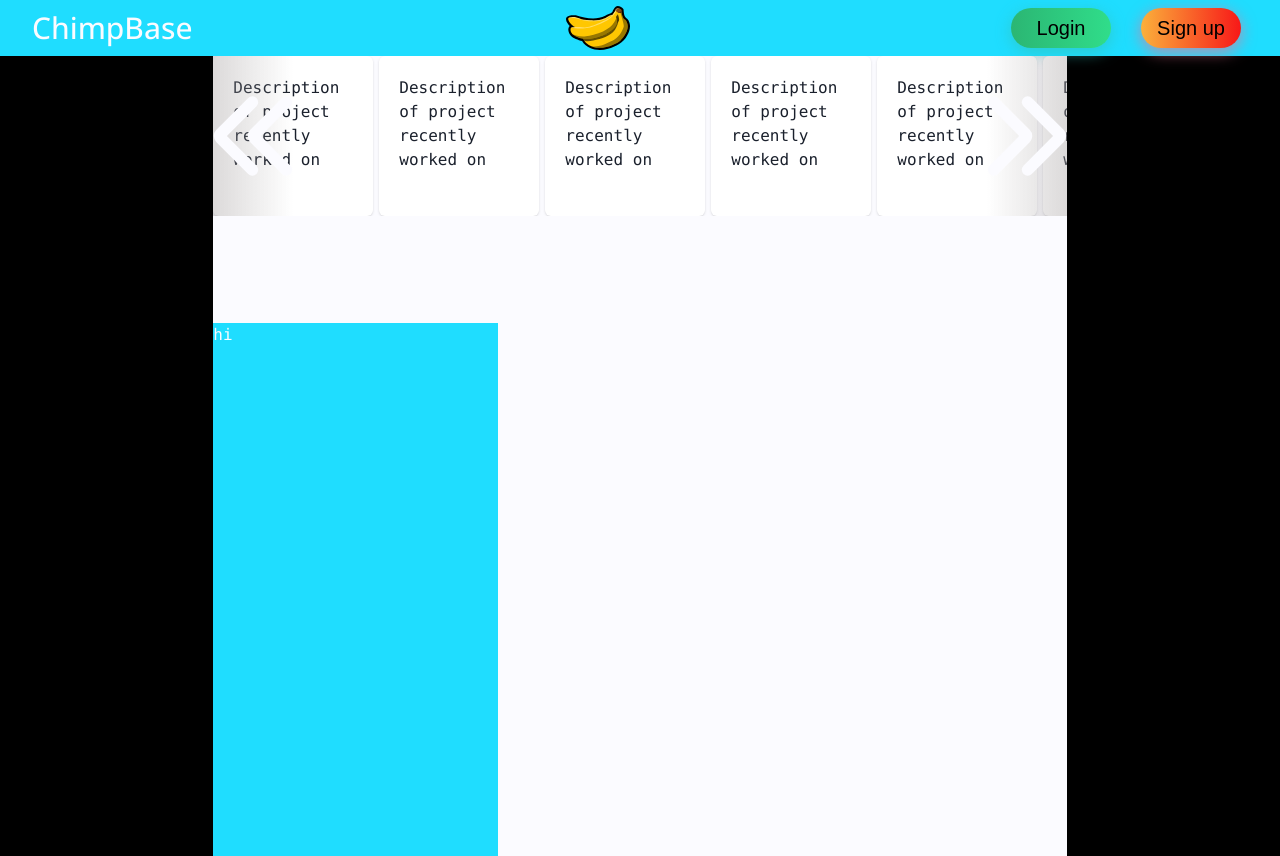
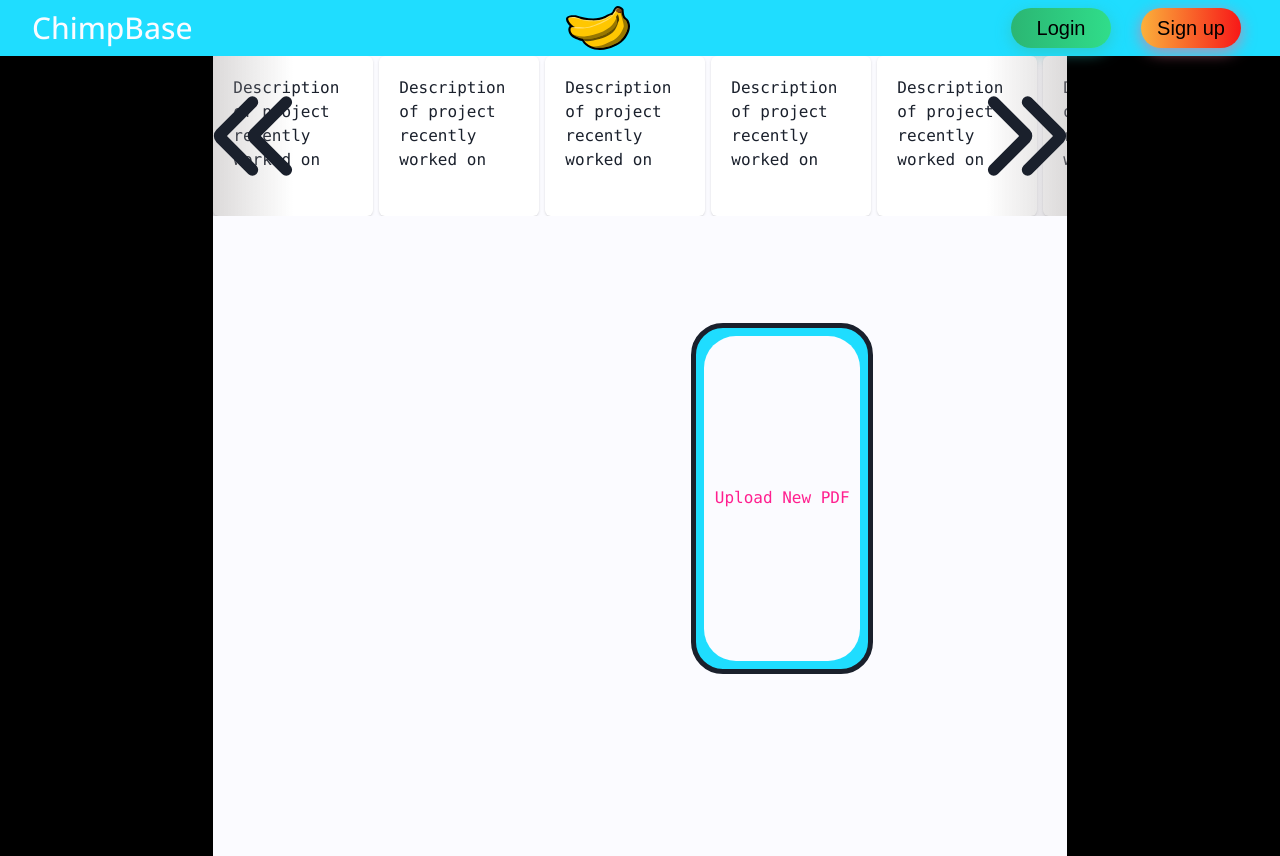
Before and after one commit to lputnam2000/myAITutor, a Next.js app in the folder web/: page /home in a window 1280 px wide. Built offline with nearby package versions, Linux system fonts and the light colour scheme; no server answers.

Commit message:
First Working Version of s3 upload!

```diff
--- /dev/null
+++ b/web/components/UIComponents/Upload.jsx
@@ -0,0 +1,124 @@
+import React, { useRef, useState } from "react";
+import styled from "styled-components"
+import {
+    Modal,
+    ModalOverlay,
+    ModalContent,
+    ModalHeader,
+    ModalFooter,
+    ModalBody,
+    ModalCloseButton,
+    useDisclosure,
+    Button,
+} from '@chakra-ui/react'
+
+const theme = {
+    primary: '#FBFBFF',
+    secondary: '#000000',
+    green: '#39ff14',
+    blue: '#1FDDFF',
+    pink: '#FF1f8f'
+}
+
+const DottedRound = styled.div`
+    width: 100%;
+    border: none;
+    height: 100%;
+    border-radius: 2rem;
+    display: flex;
+    flex-direction: column;
+    justify-content: center;
+    background-color: ${theme.primary};
+`;
+
+const Directions = styled.div`
+    margin: 0 auto 0 auto;
+    color: ${theme.pink};
+`
+
+const Container = styled.div`
+    width: 100%;
+    height: 100%;
+    border: solid;
+    border-width: 5px;
+    border-radius: 2rem;
+    padding: .5rem;
+    background-color: ${theme.blue};
+    transition: transform ease .5s, box-shadow ease .5s;
+    &:hover {
+        transform: translate(-0.125rem, -0.125rem);
+        box-shadow: .125rem .125rem 0px rgba(0,0,0,1);
+    }
+    &:hover ${Directions} {
+        color: ${theme.blue};
+      }
+      &:hover ${DottedRound} {
+        background-color: ${theme.pink};
+    }
+`;
+
+const PopButton = styled.button`
+    width: 100%;
+    height: 100%;
+    border: solid;
+    border-width: 5px;
+    border-radius: 2rem;
+    padding: .5rem;
+    background-color: ${theme.blue};
+    transition: transform ease .5s, box-shadow ease .5s;
+    &:hover {
+        transform: translate(-0.125rem, -0.125rem);
+        box-shadow: .125rem .125rem 0px rgba(0,0,0,1);
+    }
+`
+
+export default function Upload({ handleFile }) {
+
+    const { isOpen, onOpen, onClose } = useDisclosure("");
+    const hiddenFileInput = React.useRef(null);
+
+
+
+    const handleFileButtonClick = () => {
+        hiddenFileInput.current.click();
+    };
+
+    const handleFileChange = event => {
+        const fileUploaded = event.target.files[0];
+        handleFile(fileUploaded);
+    };
+
+    return (<>
+
+        <Modal isOpen={isOpen} onClose={onClose}>
+            <ModalOverlay />
+            <ModalContent bg={theme.primary} sx={{'border':'solid', 'border-width':'5px'}}>
+                <ModalHeader color={theme.secondary}>Upload a PDF</ModalHeader>
+                <ModalCloseButton />
+                <ModalBody>
+                    <PopButton bg={theme.secondary} onClick={handleFileButtonClick}>
+                        <span style={{ color: theme.primary }}>Upload a file</span>
+                    </PopButton>
+                    <input
+                        type="file"
+                        ref={hiddenFileInput}
+                        onChange={handleFileChange}
+                        style={{ display: 'none' }}
+                    />
+                </ModalBody>
+
+                <ModalFooter>
+                    <Button color={theme.secondary} mr={3} onClick={onClose}>
+                        Close
+                    </Button>
+                </ModalFooter>
+            </ModalContent>
+        </Modal>
+
+        <Container onClick={onOpen}>
+            <DottedRound>
+                <Directions>Upload New PDF</Directions>
+            </DottedRound>
+        </Container>
+    </>);
+}
--- a/web/package.json
+++ b/web/package.json
@@ -15,6 +15,7 @@
     "@emotion/styled": "^11.10.5",
     "@next-auth/mongodb-adapter": "^1.1.1",
     "@next/font": "13.1.6",
+    "aws-sdk": "^2.1313.0",
     "eslint": "8.33.0",
     "eslint-config-next": "13.1.6",
     "framer-motion": "^9.0.0",
--- /dev/null
+++ b/web/pages/api/getUploadURL.js
@@ -0,0 +1,60 @@
+import AWS from 'aws-sdk'
+import { getServerSession } from "next-auth/next"
+import { getSession } from "next-auth/react"
+import { authOptions } from 'pages/api/auth/[...nextauth]'
+
+
+
+const S3_BUCKET=process.env.AWS_UPLOAD_BUCKET;
+const REGION =process.env.AWS_REGION;
+const URL_EXPIRATION_TIME = 60; // in seconds
+
+const myBucket = new AWS.S3({
+    accessKeyId:process.env.AWS_ACCESS_ID,
+    secretAccessKey:process.env.AWS_ACCESS_KEY,
+    params: { Bucket: S3_BUCKET},
+    region: REGION,
+})
+
+function generatePreSignedPutUrl( fileName , fileType) {
+    let result = myBucket.getSignedUrlPromise('putObject', {
+        Key: fileName,
+        ContentType: fileType,
+        Expires: URL_EXPIRATION_TIME,
+    }).then((url)=> {return url} )
+    return result
+}
+
+export default async (req, res) => {
+  const session = await getServerSession(req, res, authOptions)
+  const body = req.body;
+  if (session) {
+    // Signed in
+    if (req.method == 'POST') {
+      //First, validate the data and send back an error message if data is invalid
+      if (body["fileName"] == null) {
+        res.status(400)
+        res.json({ "Error": "Please add a filename" })
+      }
+      else if (body["fileType"] != "application/pdf") {
+        res.status(400)
+        res.json({ "Error": "Please only upload pdf files" })
+      }
+      else {
+        //S3
+        await generatePreSignedPutUrl(body["fileName"], body["fileType"]).then((url) => {
+            res.status(200)
+            res.json({"signedUrl": url})
+        })
+      }
+    } else {
+      res.status(400)
+      res.json({ "Error": "This endpoint only accepts POST" })
+    }
+  } else {
+    // Not Signed in
+    res.status(401)
+    res.json({ "Error": "No authentication" })
+  }
+  res.end()
+}
--- a/web/pages/home.js
+++ b/web/pages/home.js
@@ -4,6 +4,34 @@ import { Card, CardHeader, CardBody, CardFooter, Text } from '@chakra-ui/react'
 import { ArrowLeftIcon, ArrowRightIcon } from '@chakra-ui/icons'
 import styles from '/styles/home.module.scss'
 
+import Upload from "../components/UIComponents/Upload";
+
+const sendS3 = (file) => {
+
+    const requestObject = {
+        method:'POST' ,
+        headers: {
+            'Content-Type': 'application/json',
+        },
+        body:JSON.stringify({
+            "fileName": "name1",
+            "fileType": "application/pdf"
+        })
+    }
+
+    fetch('/api/getUploadURL',requestObject)
+        .then(res => res.json())
+        .then(data => {
+            fetch(data["signedUrl"] , {
+                headers: {'content-type': 'application/pdf'},
+                method:'PUT',
+                body:file,
+            }).then((res) => {
+                return res.text()
+            }).then((txt) => {console.log(txt)})
+    })
+
+}
 
 export default function home() {
     return (
@@ -81,11 +109,11 @@ export default function home() {
                                 </div>
                             </div>
                         </div>
-                        <div className={`tw-bg-cbblue tw-row-start-2 tw-row-span-2`}>
-                            hi
-                        </div>
+
                         <div className={`tw-col-start-2 tw-col-span-2 tw-row-start-2 tw-row-span-2 tw-h-full tw-w-full tw-grid tw-grid-cols-3 tw-grid-rows-3 tw-grid-flow-row tw-place-content-evenly tw-gap-3`}>
-
+                            <div className={`tw-col-start-2 tw-col-span-1 tw-row-span-2 tw-h-full`}>
+                                <Upload handleFile={sendS3}></Upload>
+                            </div>
                         </div>
                     </div>
                 </div>
--- a/web/pages/index.js
+++ b/web/pages/index.js
@@ -1,123 +1,8 @@
-import Head from 'next/head'
-import Image from 'next/image'
-import { Inter } from '@next/font/google'
-import styles from '/styles/Home.module.css'
 
-const inter = Inter({ subsets: ['latin'] })
-
-export default function Home() {
-  return (
-    <>
-      <Head>
-        <title>Create Next App</title>
-        <meta name="description" content="Generated by create next app" />
-        <meta name="viewport" content="width=device-width, initial-scale=1" />
-        <link rel="icon" href="/favicon.ico" />
-      </Head>
-      <main className={styles.main}>
-        <div className={styles.description}>
-          <p>
-            Get started by editing&nbsp;
-            <code className={styles.code}>pages/index.js</code>
-          </p>
-          <div>
-            <a
-              href="https://vercel.com?utm_source=create-next-app&utm_medium=default-template&utm_campaign=create-next-app"
-              target="_blank"
-              rel="noopener noreferrer"
-            >
-              By{' '}
-              <Image
-                src="/vercel.svg"
-                alt="Vercel Logo"
-                className={styles.vercelLogo}
-                width={100}
-                height={24}
-                priority
-              />
-            </a>
-          </div>
-        </div>
-
-        <div className={styles.center}>
-          <Image
-            className={styles.logo}
-            src="/next.svg"
-            alt="Next.js Logo"
-            width={180}
-            height={37}
-            priority
-          />
-          <div className={styles.thirteen}>
-            <Image
-              src="/thirteen.svg"
-              alt="13"
-              width={40}
-              height={31}
-              priority
-            />
-          </div>
-        </div>
-
-        <div className={styles.grid}>
-          <a
-            href="https://nextjs.org/docs?utm_source=create-next-app&utm_medium=default-template&utm_campaign=create-next-app"
-            className={styles.card}
-            target="_blank"
-            rel="noopener noreferrer"
-          >
-            <h2 className={inter.className}>
-              Docs <span>-&gt;</span>
-            </h2>
-            <p className={inter.className}>
-              Find in-depth information about Next.js features and&nbsp;API.
-            </p>
-          </a>
-
-          <a
-            href="https://nextjs.org/learn?utm_source=create-next-app&utm_medium=default-template&utm_campaign=create-next-app"
-            className={styles.card}
-            target="_blank"
-            rel="noopener noreferrer"
-          >
-            <h2 className={inter.className}>
-              Learn <span>-&gt;</span>
-            </h2>
-            <p className={inter.className}>
-              Learn about Next.js in an interactive course with&nbsp;quizzes!
-            </p>
-          </a>
-
-          <a
-            href="https://vercel.com/templates?framework=next.js&utm_source=create-next-app&utm_medium=default-template&utm_campaign=create-next-app"
-            className={styles.card}
-            target="_blank"
-            rel="noopener noreferrer"
-          >
-            <h2 className={inter.className}>
-              Templates <span>-&gt;</span>
-            </h2>
-            <p className={inter.className}>
-              Discover and deploy boilerplate example Next.js&nbsp;projects.
-            </p>
-          </a>
-
-          <a
-            href="https://vercel.com/new?utm_source=create-next-app&utm_medium=default-template&utm_campaign=create-next-app"
-            className={styles.card}
-            target="_blank"
-            rel="noopener noreferrer"
-          >
-            <h2 className={inter.className}>
-              Deploy <span>-&gt;</span>
-            </h2>
-            <p className={inter.className}>
-              Instantly deploy your Next.js site to a shareable URL
-              with&nbsp;Vercel.
-            </p>
-          </a>
-        </div>
-      </main>
-    </>
-  )
+export default function index() {
+    return(
+        <>
+        hi
+        </>
+    );
 }
```
Also changed, not shown: 2 other files (tests, documents, lock files or other folders).
